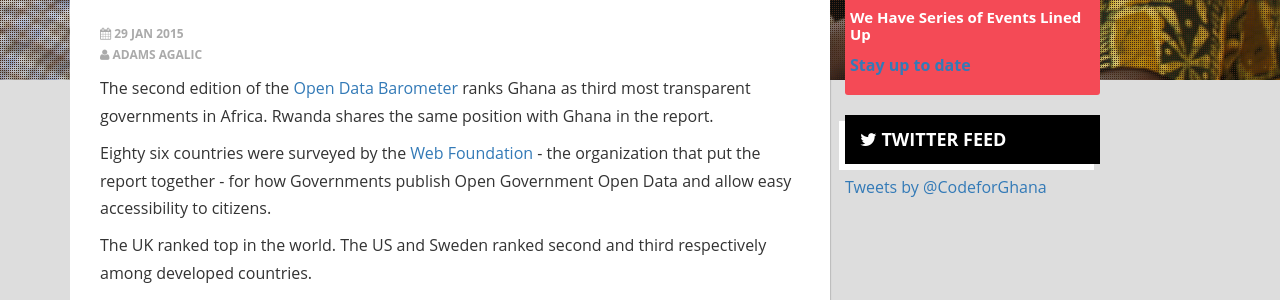
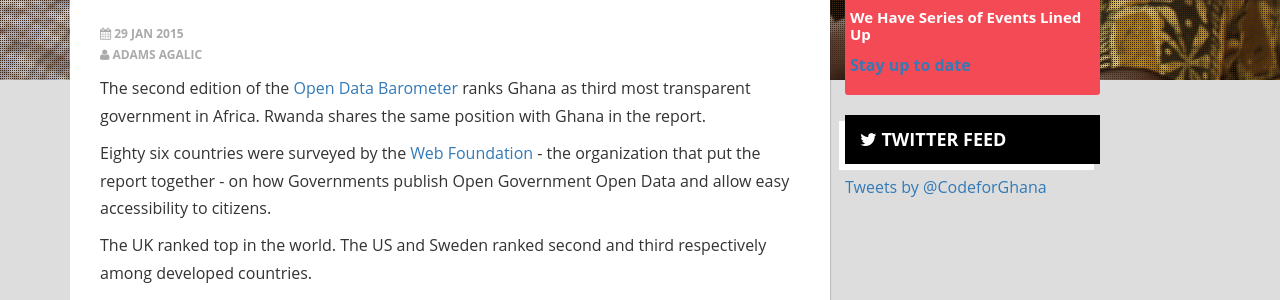
Before and after one commit to CodeForAfrica/CodeForGhana.org, a Jekyll site: the page built from _posts/2015-01-29-open-data-barometer.md, in a window 1280 px wide. Shown: the part 470-770 px from the top of the page. Built offline with Jekyll 4.4.1, drawn with Linux system fonts in a browser that asks for light colours; comment, search, counter and statistics services are not loaded.

Commit message:
edited post

```diff
--- a/_posts/2015-01-29-open-data-barometer.md
+++ b/_posts/2015-01-29-open-data-barometer.md
@@ -6,9 +6,9 @@ author: Adams Agalic
 thumbnail: /img/blog/open-data-barometer.png
 ---
 
-The second edition of the [Open Data Barometer](http://opendatabarometer.org) ranks Ghana as third most transparent governments in Africa. Rwanda shares the same position with Ghana in the report.
+The second edition of the [Open Data Barometer](http://opendatabarometer.org) ranks Ghana as third most transparent government in Africa. Rwanda shares the same position with Ghana in the report.
 
-Eighty six countries were surveyed by the [Web Foundation](http://www.webfoundation.org) - the organization that put the report together - for how Governments publish Open Government Open Data and allow easy accessibility to citizens.
+Eighty six countries were surveyed by the [Web Foundation](http://www.webfoundation.org) - the organization that put the report together - on how Governments publish Open Government Open Data and allow easy accessibility to citizens.
 
 The UK ranked top in the world. The US and Sweden ranked second and third respectively among developed countries.
 
```
